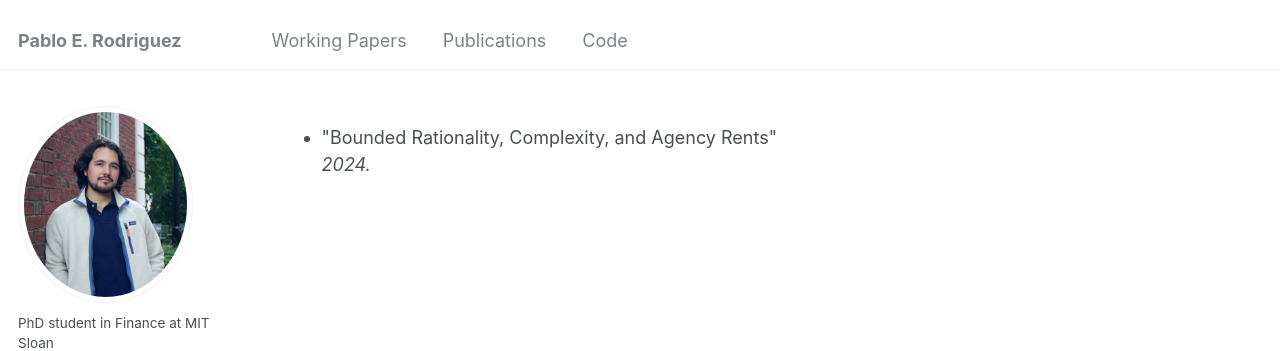
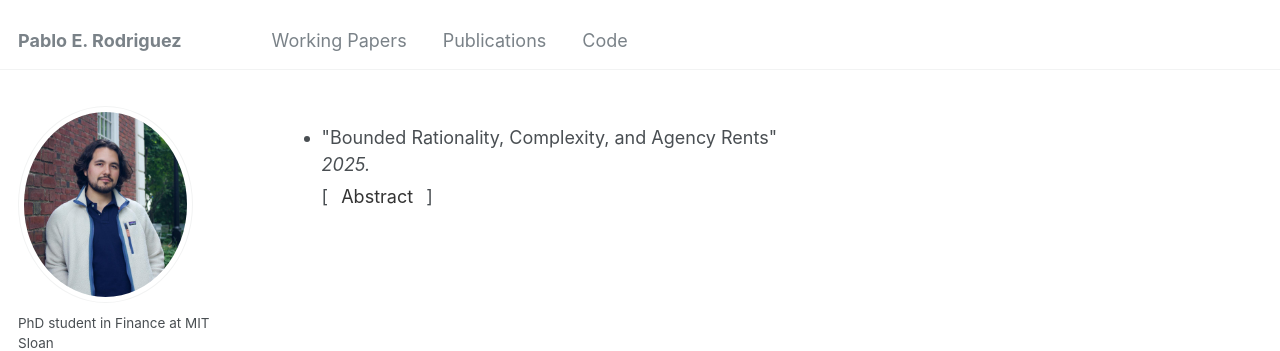
Before and after one commit to pablo-e-rodriguez/pablo-e-rodriguez.github.io, a Jekyll site: the page built from _pages/working_papers.html, in a window 1280 px wide. Shown: the top 351 px of the page. Built offline with Jekyll 4.4.1, drawn with Linux system fonts in a browser that asks for light colours.

Commit message:
Update working_papers.html

```diff
--- a/_pages/working_papers.html
+++ b/_pages/working_papers.html
@@ -5,10 +5,53 @@ permalink: /working_papers/
 author_profile: true
 ---
 
+<style>
+.pub-buttons {
+    display: inline-block;
+    margin: 5px 0;
+}
+.pub-buttons a, .pub-button {
+    padding: 2px 8px;
+    text-decoration: none;
+    color: #333;
+    cursor: pointer;
+    display: inline-block;
+    border: none;
+    background: none;
+    font-family: inherit;
+    font-size: inherit;
+}
+.pub-buttons a:hover, .pub-button:hover {
+    text-decoration: underline;
+}
+.abstract-content {
+    display: none;
+    margin: 10px 0;
+    padding: 10px;
+}
+.publication-item {
+    margin-bottom: 20px;
+}
+</style>
 <ul>
-    <li>
+    <li class="publication-item">
         "Bounded Rationality, Complexity, and Agency Rents"<br>
-        <i>2024.</i><br>
-
+        <i>2025.</i><br>
+        <div class="pub-buttons">
+            [ <button class="pub-button" onclick="toggleAbstract('abstract1')">Abstract</button> ]
+        </div>
+        <div id="abstract1" class="abstract-content">
+            I propose a theory for the simultaneous rise in wages and complexity observed in industries such as finance, pharmaceuticals, or law. I study a moral hazard problem where a principal delegates a complex task to boundedly rational agents of varying skill - some experts, others novices. While higher complexity increases agents' cognitive costs, it also leads to higher agency rents, as principals must compensate them for their effort. This incentivizes agents to push for the highest complexity they can manage within their cognitive constraints. Because of heterogeneous cognitive constraints, aggregate equilibrium complexity can be moderated. However, as the share of experts in the economy rises, aggregate equilibrium complexity goes well beyond the preferred level of the principals, with low net returns and high agency rents. I develop a novel measure of occupation and industry complexity using NLP and ML to bring the model to the data. US evidence between 2002 and 2022 at the occupation and industry levels supports the model's implications.
+        </div>
     </li>
 </ul>
+<script>
+function toggleAbstract(abstractId) {
+    const abstract = document.getElementById(abstractId);
+    if (abstract.style.display === "block") {
+        abstract.style.display = "none";
+    } else {
+        abstract.style.display = "block";
+    }
+}
+</script>
```
